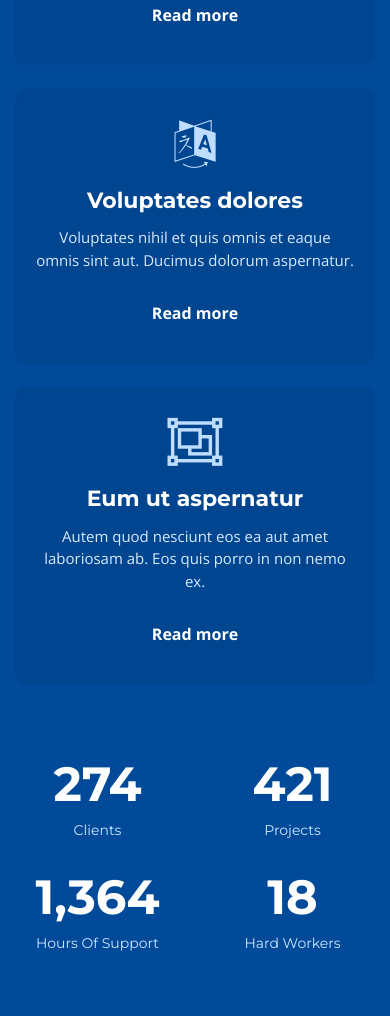
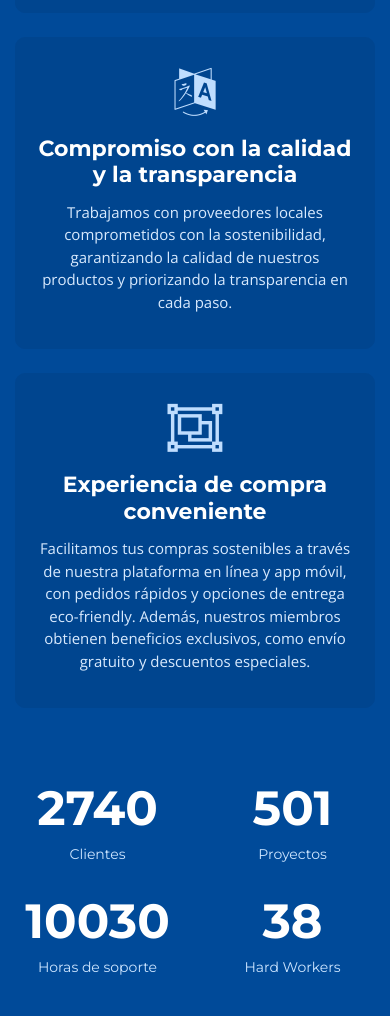
Before and after one commit to g2meruem/template, a plain HTML site: page index.html in a window 390 px wide. Shown: the part 5828-6844 px from the top of the page. Drawn offline with nearby package versions, Linux system fonts and the light colour scheme; files whose address does not match are found by name.

Commit message:
Update index.html

```diff
--- a/index.html
+++ b/index.html
@@ -234,8 +234,8 @@
     <section id="why-us" class="wow fadeIn">
       <div class="container">
         <header class="section-header">
-          <h3>Why choose us?</h3>
-          <p>Laudem latine persequeris id sed, ex fabulas delectus quo. No vel partiendo abhorreant vituperatoribus.</p>
+          <h3>Por qué elegirnos?</h3>
+          <p>Nuestra diferencia sostenible.</p>
         </header>
 
         <div class="row row-eq-height justify-content-center">
@@ -244,9 +244,9 @@
             <div class="card wow bounceInUp">
                 <i class="fa fa-diamond"></i>
               <div class="card-body">
-                <h5 class="card-title">Corporis dolorem</h5>
-                <p class="card-text">Deleniti optio et nisi dolorem debitis. Aliquam nobis est temporibus sunt ab inventore officiis aut voluptatibus.</p>
-                <a href="#" class="readmore">Read more </a>
+                <h5 class="card-title">Variedad de productos eco-friendly</h5>
+                <p class="card-text">Encuentra todo lo que necesitas para un estilo de vida sostenible en un solo lugar, desde alimentos orgánicos hasta artículos para el hogar y cuidado personal naturales.</p>
+
               </div>
             </div>
           </div>
@@ -255,9 +255,9 @@
             <div class="card wow bounceInUp">
                 <i class="fa fa-language"></i>
               <div class="card-body">
-                <h5 class="card-title">Voluptates dolores</h5>
-                <p class="card-text">Voluptates nihil et quis omnis et eaque omnis sint aut. Ducimus dolorum aspernatur.</p>
-                <a href="#" class="readmore">Read more </a>
+                <h5 class="card-title">Compromiso con la calidad y la transparencia</h5>
+                <p class="card-text">Trabajamos con proveedores locales comprometidos con la sostenibilidad, garantizando la calidad de nuestros productos y priorizando la transparencia en cada paso.</p>
+
               </div>
             </div>
           </div>
@@ -266,9 +266,9 @@
             <div class="card wow bounceInUp">
                 <i class="fa fa-object-group"></i>
               <div class="card-body">
-                <h5 class="card-title">Eum ut aspernatur</h5>
-                <p class="card-text">Autem quod nesciunt eos ea aut amet laboriosam ab. Eos quis porro in non nemo ex. </p>
-                <a href="#" class="readmore">Read more </a>
+                <h5 class="card-title">Experiencia de compra conveniente</h5>
+                <p class="card-text">Facilitamos tus compras sostenibles a través de nuestra plataforma en línea y app móvil, con pedidos rápidos y opciones de entrega eco-friendly. Además, nuestros miembros obtienen beneficios exclusivos, como envío gratuito y descuentos especiales. </p>
+
               </div>
             </div>
           </div>
@@ -278,22 +278,22 @@
         <div class="row counters">
 
           <div class="col-lg-3 col-6 text-center">
-            <span data-toggle="counter-up">274</span>
-            <p>Clients</p>
+            <span data-toggle="counter-up">2740</span>
+            <p>Clientes</p>
           </div>
 
           <div class="col-lg-3 col-6 text-center">
-            <span data-toggle="counter-up">421</span>
-            <p>Projects</p>
+            <span data-toggle="counter-up">501</span>
+            <p>Proyectos</p>
           </div>
 
           <div class="col-lg-3 col-6 text-center">
-            <span data-toggle="counter-up">1,364</span>
-            <p>Hours Of Support</p>
+            <span data-toggle="counter-up">10030</span>
+            <p>Horas de soporte</p>
           </div>
 
           <div class="col-lg-3 col-6 text-center">
-            <span data-toggle="counter-up">18</span>
+            <span data-toggle="counter-up">38</span>
             <p>Hard Workers</p>
           </div>
 
```
